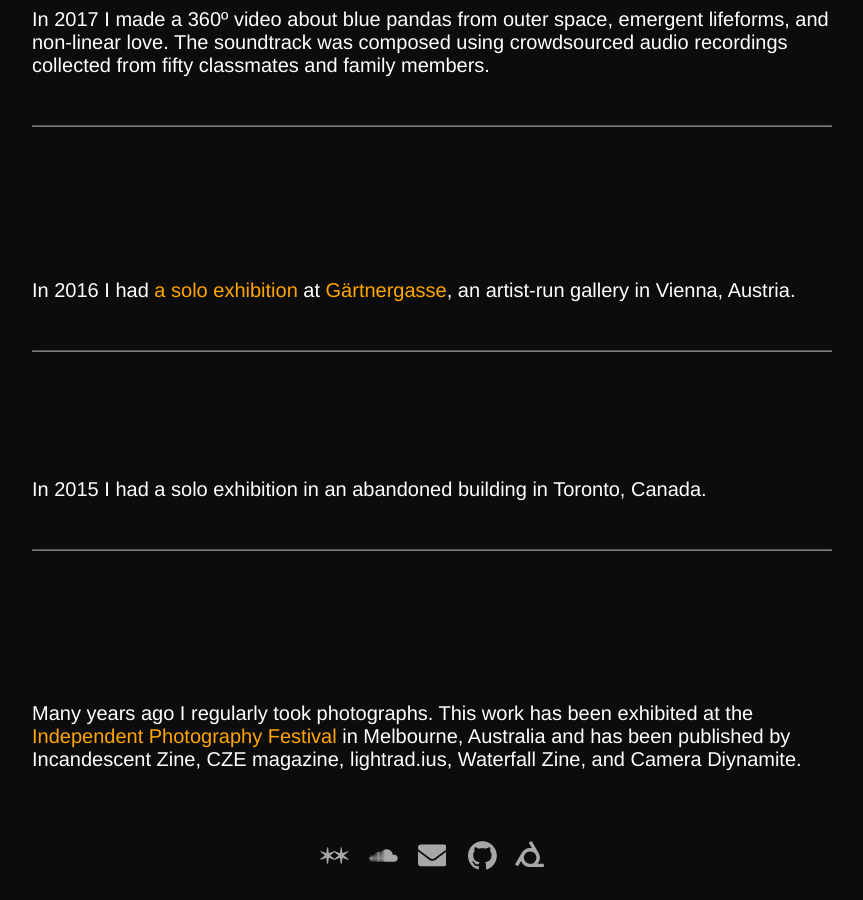
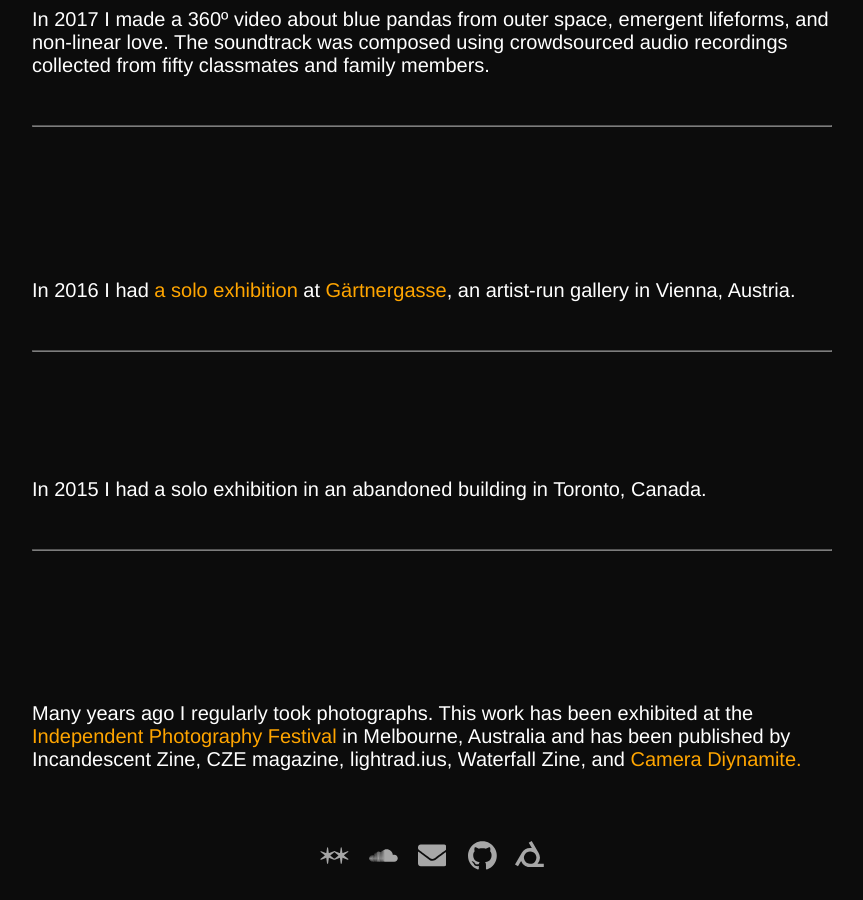
Before and after one commit to raulaltosaar/raul.earth, a Jekyll site: the page built from _pages/Seeds.md, in a window 1280 px wide and 900 px high, scrolled down 3655 px. Shown: the whole window, without its empty margins (208-1071 px from the left). Built offline with Jekyll 4.4.1, drawn with Linux system fonts in a browser that asks for light colours; part of the change alters nothing that is shown.

```diff
--- a/_pages/Seeds.md
+++ b/_pages/Seeds.md
@@ -129,7 +129,7 @@ permalink: /seeds
 <img class="lazy" data-src="/assets/img/pages/seeds/green.jpg">
 <img class="lazy" data-src="/assets/img/pages/seeds/blue.jpg">
 
-<p>Many years ago I regularly took photographs. This work has been exhibited at the <a href="http://i-p-f.org/" target="_blank">Independent Photography Festival</a> in Melbourne, Australia and has been published by Incandescent Zine, CZE magazine, lightrad.ius, Waterfall Zine, and Camera Diynamite.</p>
+<p>Many years ago I regularly took photographs. This work has been exhibited at the <a href="http://i-p-f.org/" target="_blank">Independent Photography Festival</a> in Melbourne, Australia and has been published by Incandescent Zine, CZE magazine, lightrad.ius, Waterfall Zine, and <a href="https://issuu.com/cameradiynamitezine/docs/saohell" target="_blank">Camera Diynamite.</a></p>
 
 </div>
 
```
